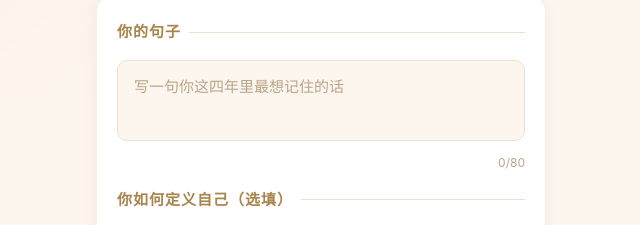
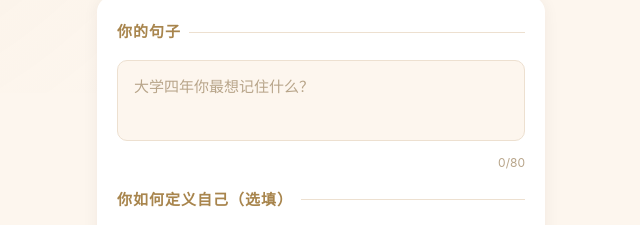
Before and after one commit to 5g4bk82cy9-wq/graduation-echo, a website: page index.html in a window 1280 px wide. Shown: the part 227-452 px from the top of the page, 319-959 px from the left. Drawn offline with Linux system fonts and the light colour scheme; no server answers.

Commit message:
tweak: 修改 placeholder

```diff
--- a/index.html
+++ b/index.html
@@ -307,7 +307,7 @@ textarea.input::placeholder{color:var(--text-light)}
   <!-- Input Card -->
   <div class="card" id="inputCard">
     <div class="card-title">你的句子</div>
-    <textarea class="input" id="sentenceInput" rows="2" placeholder="写一句你这四年里最想记住的话" maxlength="80"></textarea>
+    <textarea class="input" id="sentenceInput" rows="2" placeholder="大学四年你最想记住什么？" maxlength="80"></textarea>
     <div style="text-align:right;font-size:12px;color:var(--text-light);margin-top:4px"><span id="charCount">0</span>/80</div>
 
     <div class="card-title" style="margin-top:16px">你如何定义自己（选填）</div>
```
